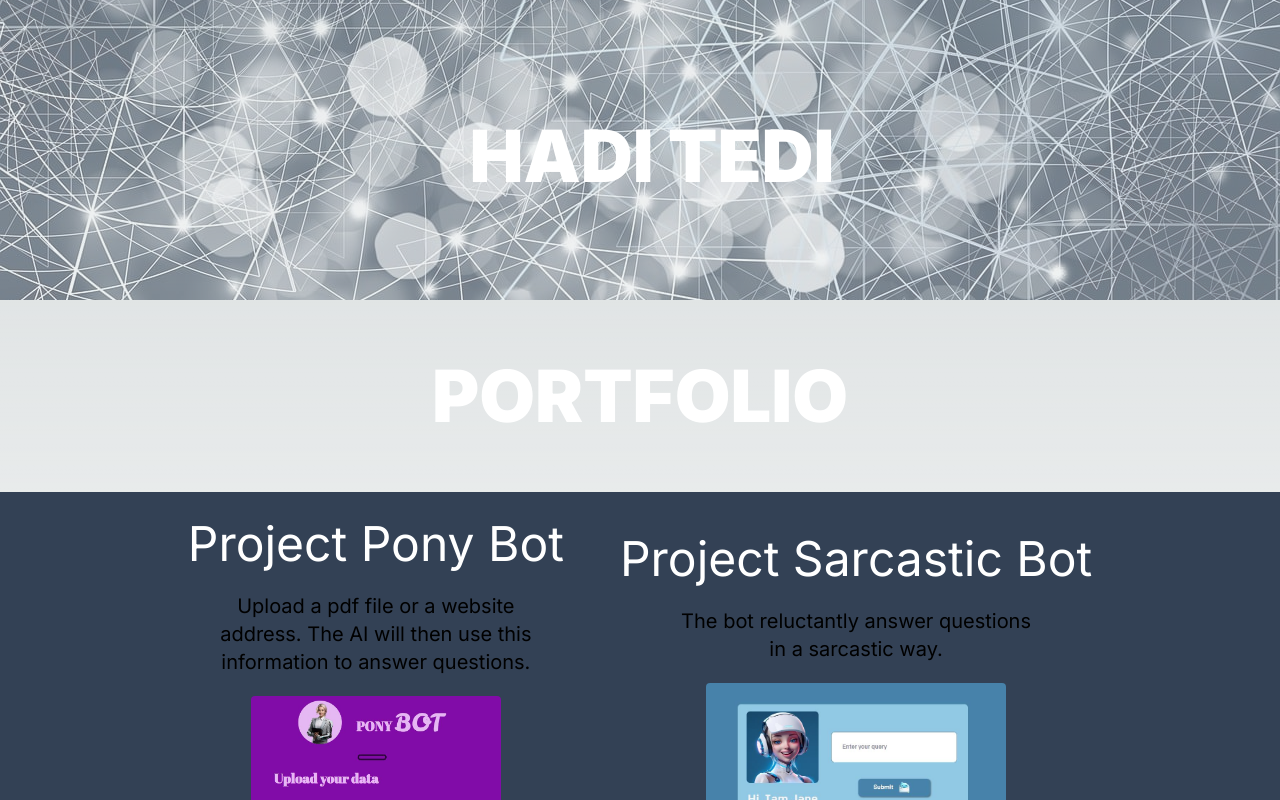
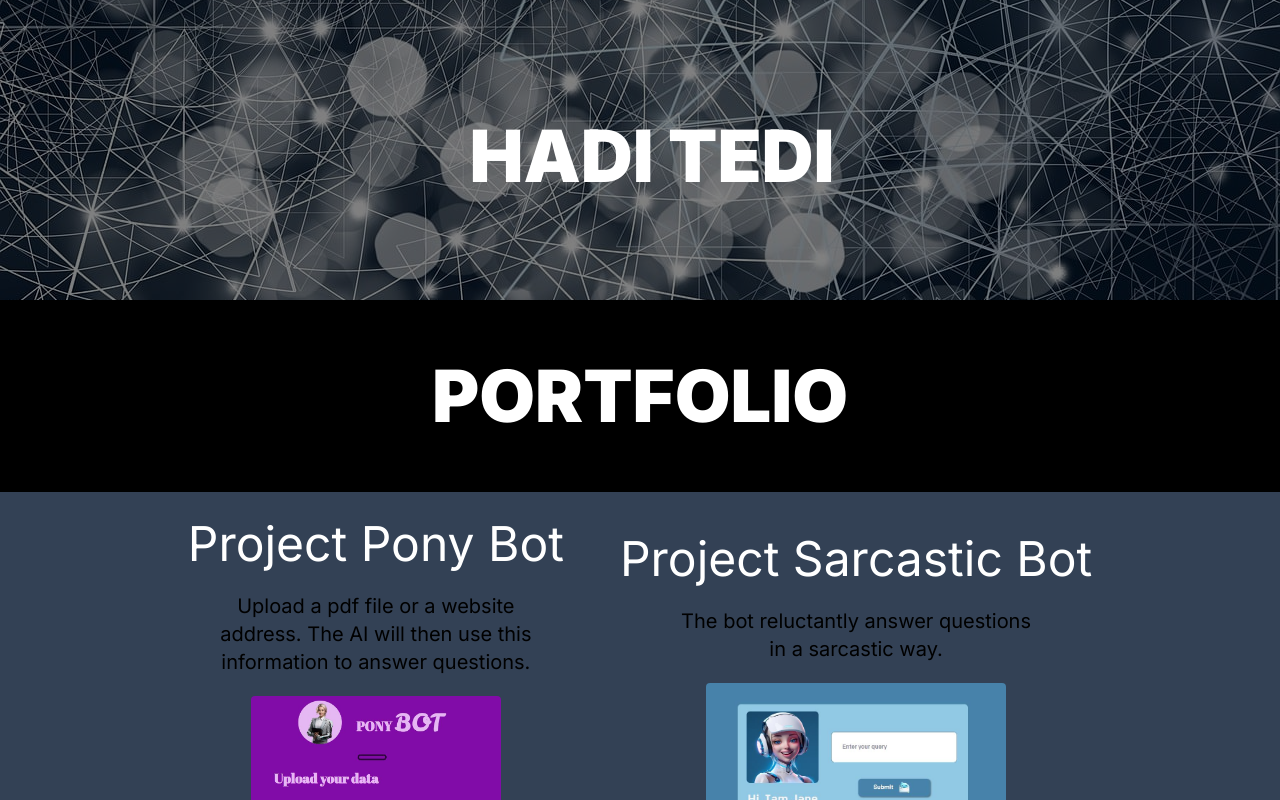
Before and after one commit to haditedi/haditedi, a Next.js app: page / in a window 1280 px wide. Shown: the top 800 px of the page. Built offline with nearby package versions, Linux system fonts and the light colour scheme.

Commit message:
background black

```diff
--- a/app/globals.css
+++ b/app/globals.css
@@ -1,27 +1,6 @@
 @tailwind base;
 @tailwind components;
 @tailwind utilities;
-
-:root {
-  --foreground-rgb: 0, 0, 0;
-  --background-start-rgb: 214, 219, 220;
-  --background-end-rgb: 255, 255, 255;
+html{
+  background-color: black;
 }
-
-@media (prefers-color-scheme: dark) {
-  :root {
-    --foreground-rgb: 255, 255, 255;
-    --background-start-rgb: 0, 0, 0;
-    --background-end-rgb: 0, 0, 0;
-  }
-}
-
-body {
-  color: rgb(var(--foreground-rgb));
-  background: linear-gradient(
-      to bottom,
-      transparent,
-      rgb(var(--background-end-rgb))
-    )
-    rgb(var(--background-start-rgb));
-}
--- a/app/page.js
+++ b/app/page.js
@@ -107,7 +107,7 @@ export default function Home() {
         <h1 className="m-10 p-5 mb-2 text-center text-white text-center text-5xl md:text-7xl font-black">
           Contact Me
         </h1>
-        <p className="block m-2 pb-8 text-center text-lg md:text-xl">
+        <p className="block m-2 pb-8 text-center text-white text-lg md:text-xl">
           Whatsapp / call at +44 (0) 7825 372243
         </p>
       </motion.section>
```
